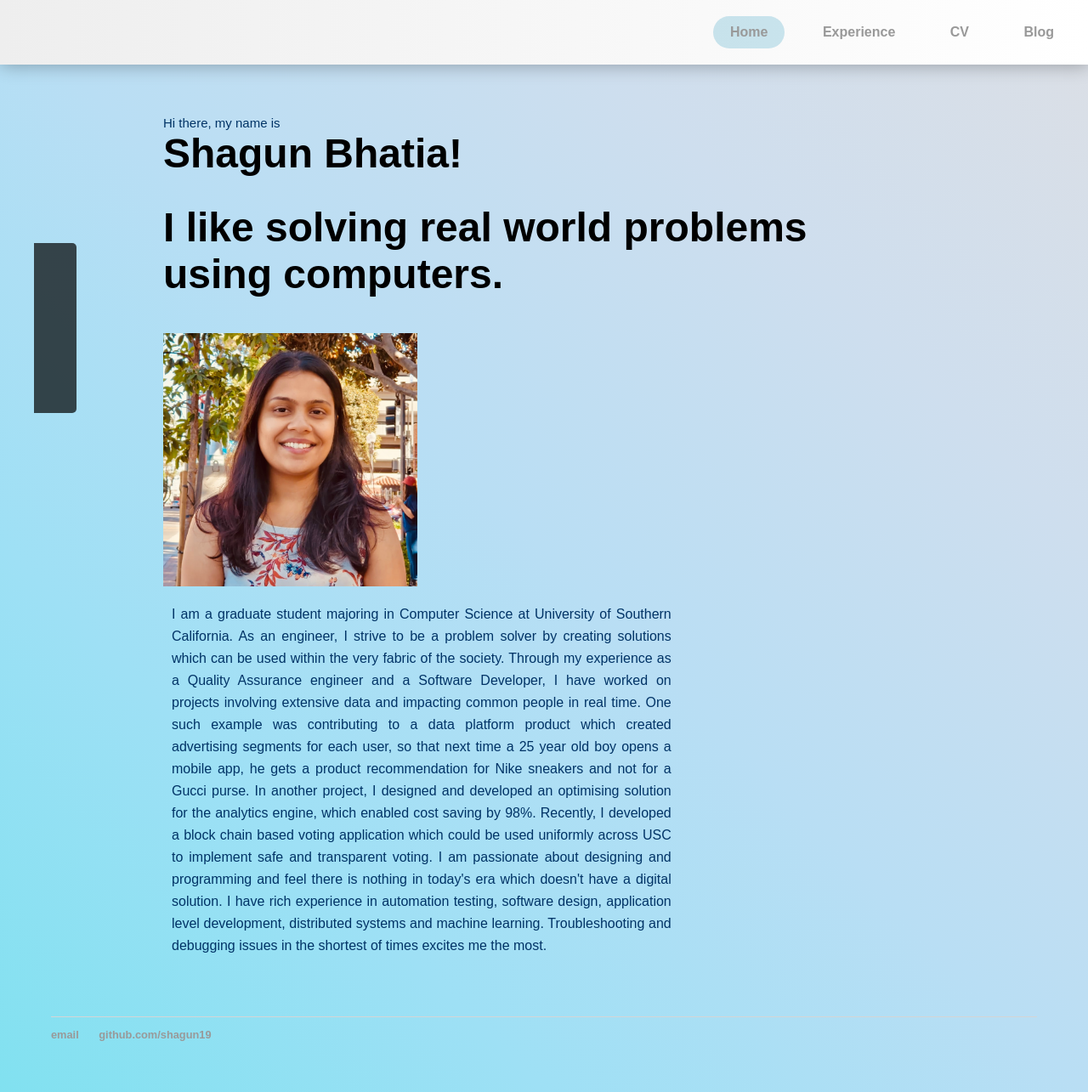
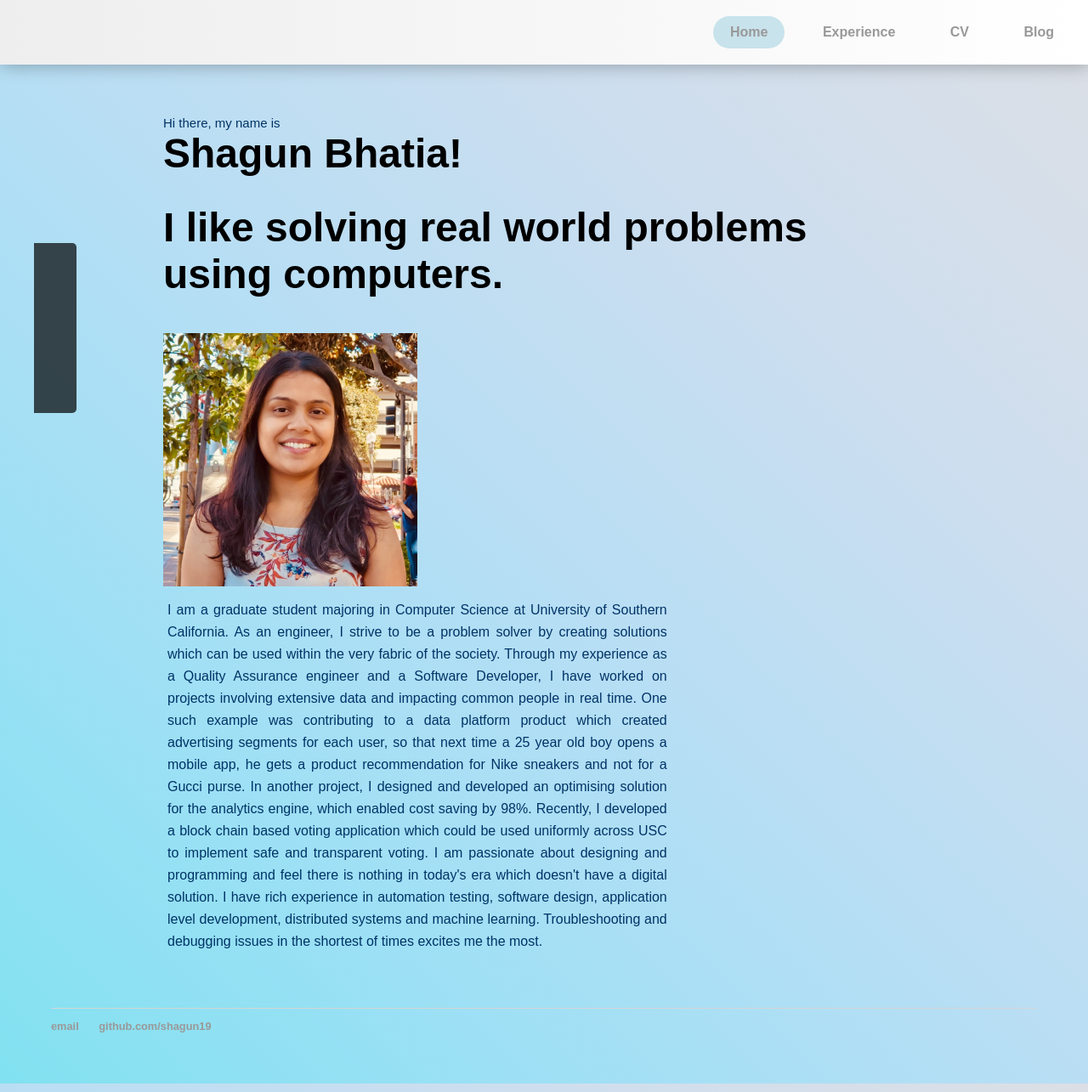
Before and after one commit to shagun19/shagun19.github.io, a Jekyll site: the page index.html, which Jekyll copies as it is, in a window 1280 px wide. Shown: the whole page at 85% size. Built offline with Jekyll 4.4.1, drawn with Linux system fonts in a browser that asks for light colours; some web fonts are replaced.

```diff
--- a/css/imageHover.css
+++ b/css/imageHover.css
@@ -2,7 +2,7 @@
 @import url('https://fonts.googleapis.com/css?family=Raleway|Rozha+One');
 
 .col4 {width: 33.33333333%; float: left; position: relative;}
-.col5 { display:block; width: 65.6%; float: left;  overflow:hidden; position: relative; padding: 10px;}
+.col5 { display:block; width: 65.6%; float: left;  overflow:hidden; position: relative; padding: 5px;}
 .transition {-webkit-transition: all .5s ease; -moz-transition: all .5s ease; -o-transition: all .5s ease;  transition: all .5s ease;}
 .fx3 .item {margin: 10px 0;}
 .fx3:after {
```
